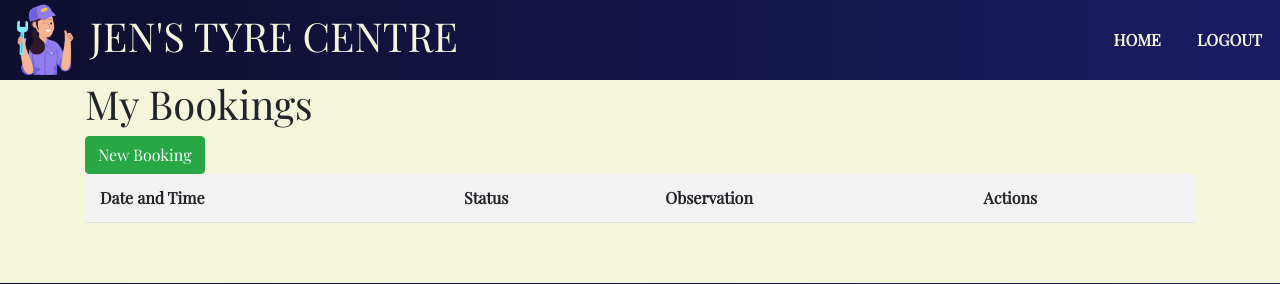
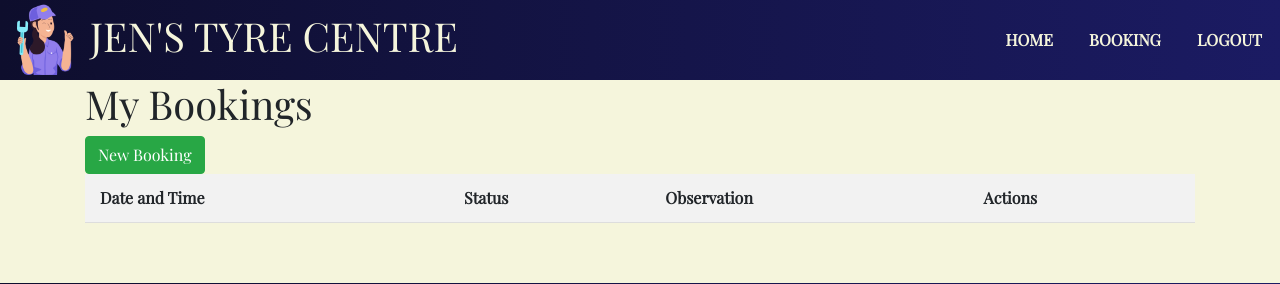
Before and after one commit to missdays/tyre-centre, a Django app: page /booking/ in a window 1280 px wide. Shown: the top 284 px of the page. Run offline with Django 4.2, Linux system fonts and the light colour scheme; the visitor is signed in with stand-in values (Sample User, id 1); data that the repository does not hold is empty; some libraries are stand-ins or nearby versions.

Commit message:
add loginrequired tag to booking methods

```diff
--- a/booking/views.py
+++ b/booking/views.py
@@ -1,3 +1,4 @@
+from django.contrib.auth.decorators import login_required
 from django.shortcuts import render, get_object_or_404, redirect
 from django.contrib import messages
 from django import forms
@@ -5,10 +6,13 @@ from .forms import BookingForm
 from .models import Booking
 
 # Create your views here.
+
+@login_required
 def bookings(request):
     user_bookings = Booking.objects.filter(user=request.user)
     return render(request, 'booking/booking.html', {'user_bookings': user_bookings})
 
+@login_required
 def create_booking(request):
     if request.method == 'POST':
         form = BookingForm(request.POST)
@@ -28,12 +32,14 @@ def create_booking(request):
 
     return render(request, 'booking/create_booking.html', {'form': form})
 
+@login_required
 def delete_booking(request, booking_id):
     booking = get_object_or_404(Booking, id=booking_id)
     booking.delete()
     messages.success(request, "Booking deleted successfully.")
     return redirect('booking')
 
+@login_required
 def edit_booking(request, booking_id):
     booking = get_object_or_404(Booking, id=booking_id)
     if request.method == 'POST':
--- a/templates/base.html
+++ b/templates/base.html
@@ -40,9 +40,13 @@
             <div class="collapse navbar-collapse" id="navbarNav">
                 <ul class="navbar-nav ml-auto">
                     <li class="nav-item">
-                        <a class="nav-link" href="index.html">HOME</a>
+                        <a class="nav-link" href="{% url 'mainpage' %}">HOME</a>
                     </li>
                     {% if user.is_authenticated %}
+                    <li class="nav-item">
+                        <a class="nav-link {% if request.path == booking %}active{% endif %}" aria-current="page"
+                            href="{% url 'booking' %}">BOOKING</a>
+                    </li>
                     <li class="nav-item">
                         <a class="nav-link {% if request.path == logout_url %}active{% endif %}" aria-current="page"
                             href="{% url 'account_logout' %}">LOGOUT</a>
```
